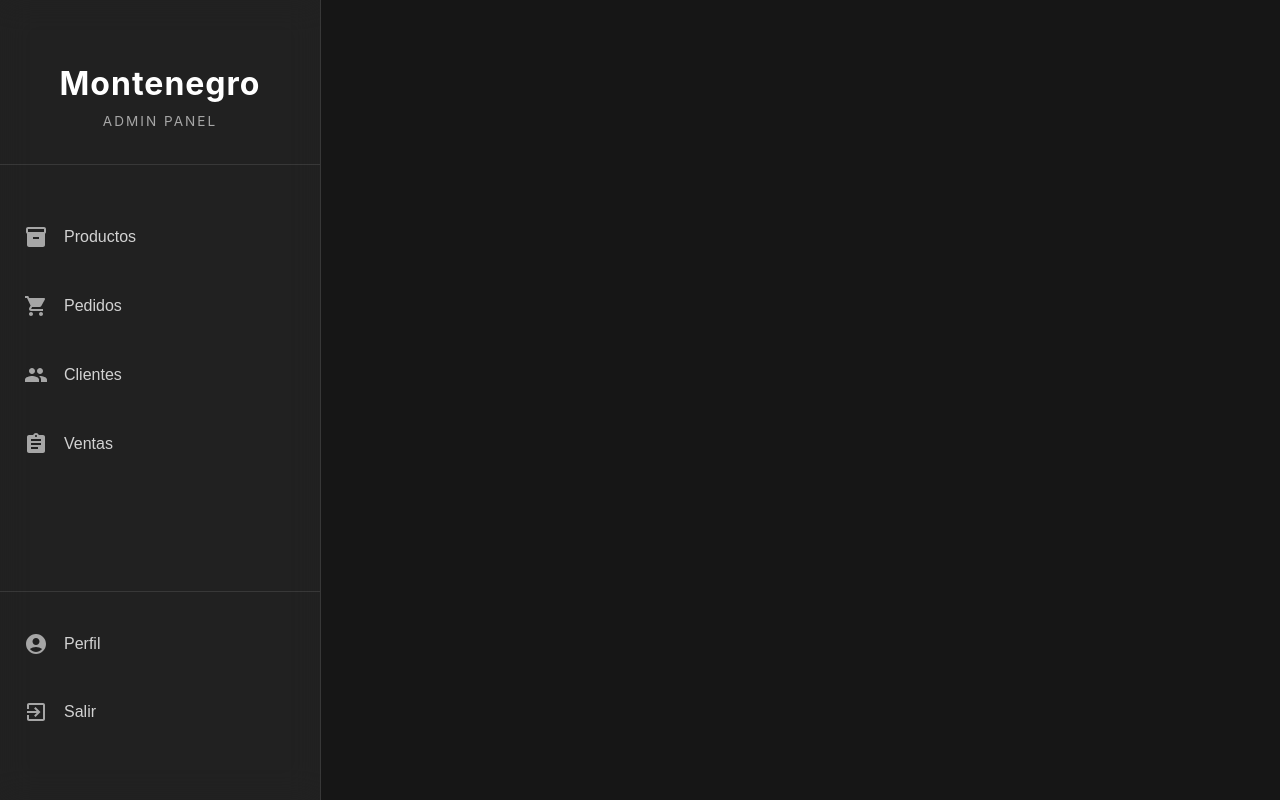
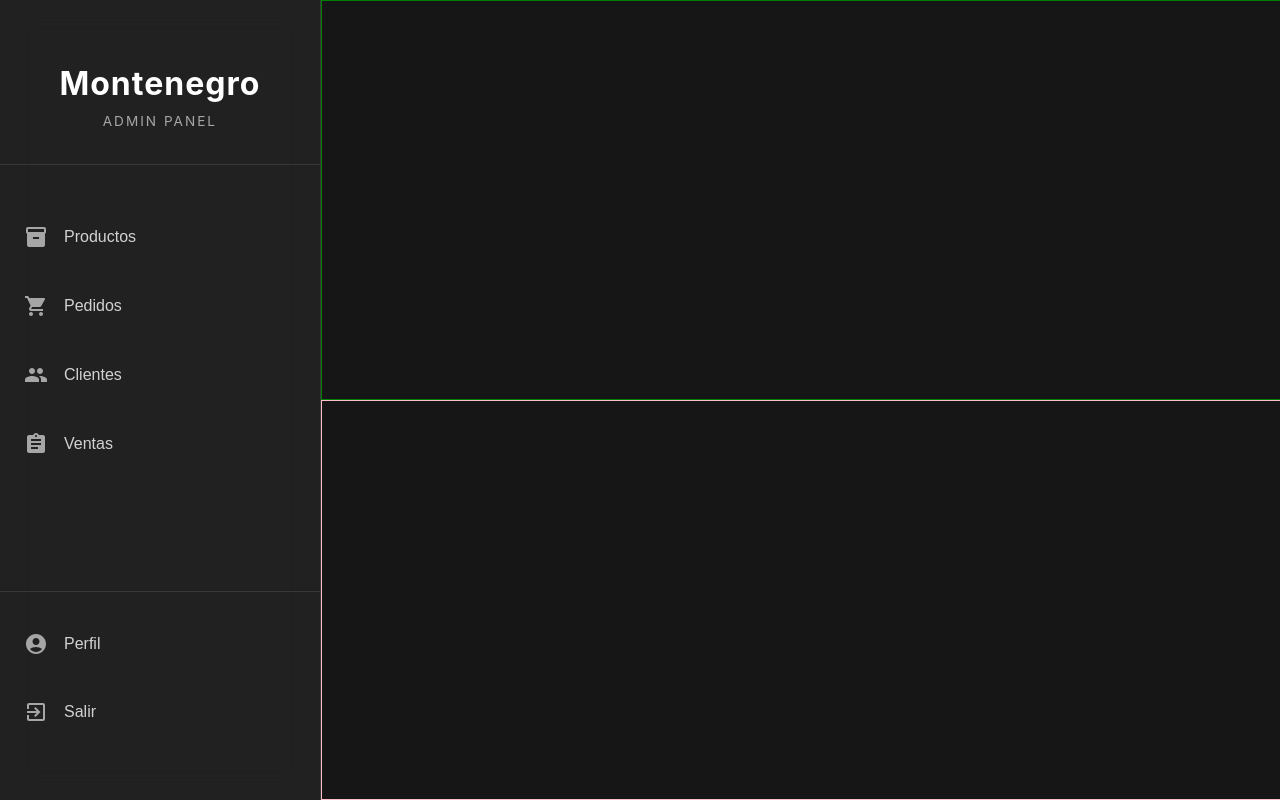
Before and after one commit to Adrian-ortiz0/frontend_montenegro, a React (Vite) app: page /admin-sales in a window 1280 px wide. Built offline with nearby package versions, Linux system fonts and the light colour scheme.

Commit message:
feat: :sparkles: Currently working on sales section

```diff
--- a/src/components/AdminSalesDashBoard.jsx
+++ b/src/components/AdminSalesDashBoard.jsx
@@ -1,10 +1,12 @@
 import React from 'react'
 import AdminNavBarAside from './subcomponents/AdminNavBarAside'
+import AdminSalesIndicators from './subcomponents/AdminSalesIndicators'
 
 const AdminSalesDashBoard = () => {
   return (
     <div className='admin-dashboard_container'>
         <AdminNavBarAside />
+        <AdminSalesIndicators />
     </div>
   )
 }
--- a/src/components/subcomponents/AdminClientsTable.jsx
+++ b/src/components/subcomponents/AdminClientsTable.jsx
@@ -21,6 +21,26 @@ const AdminClientsTable = () => {
             <p>Total Orders</p>
           </div>
         </div>
+        <div className="admin_cliente-table">
+          <div className="admin_clients-row">
+            <div>
+              <p>1</p>
+            </div>
+            <div>
+              <p>Adrian</p>
+            </div>
+            <div>
+              <p>Ortiz</p>
+            </div>
+            <div>
+              <p>dxniel7328@gmail.com</p>
+            </div>
+            <div>
+              <p>5</p>
+            </div>
+          </div>
+
+        </div>
       </div>
     </div>
   );
--- /dev/null
+++ b/src/components/subcomponents/AdminSalesIndicators.jsx
@@ -0,0 +1,16 @@
+import React from 'react'
+
+const AdminSalesIndicators = () => {
+  return (
+    <div className='admin_sections-sales'>
+      <div className='admin_first-section--sales'>
+
+      </div>
+      <div className='admin_second-section--sales'>
+
+      </div>
+    </div>
+  )
+}
+
+export default AdminSalesIndicators
--- a/src/index.css
+++ b/src/index.css
@@ -283,6 +283,11 @@ body {
   border-radius: 15px;
 }
 
+.admin_orders-table{
+  overflow-y: auto;
+  max-height: 90%;
+}
+
 .admin_orders-columns{
   display: flex;
   align-items: center;
@@ -353,3 +358,72 @@ body {
   justify-content: center;
   width: 120px;
 }
+
+.admin_clients-row{
+  display: flex;
+  width: 100%;
+  justify-content: space-around;
+  border-bottom: 1px solid rgba(255, 255, 255, 0.074);
+}
+
+.admin_cliente-table{
+  overflow-y: auto;
+  max-height: 90%;
+}
+
+.admin_clients-row div{
+  display: flex;
+  align-items: center;
+  justify-content: center;
+  width: 120px;
+}
+
+/* AdminSales */
+
+.admin_sections-sales{
+  display: flex;
+  width: 75%;
+  height: 100vh;
+  justify-content: center;
+  flex-direction: column;
+}
+
+.admin_first-section--sales{
+  width: 100%;
+  height: 50%;
+  border: 1px solid green;
+  display: flex;
+}
+
+.admin_second-section--sales{
+  width: 100%;
+  height: 50%;
+  border: 1px solid pink;
+  display: flex;
+}
+
+.admin_sales-container{
+  width: 80%;
+  height: 90%;
+  border: 1px solid rgba(255, 255, 255, 0.081);
+  background-color: #51515118;
+  border-radius: 15px;
+}
+
+.admin_sales-columns{
+  display: flex;
+  align-items: center;
+  justify-content: space-around;
+  width: 100%;
+  height: 10%;
+  border-bottom: 1px solid rgba(255, 255, 255, 0.074);
+  background-color: rgba(0, 0, 0, 0.167);
+  border-radius: 0 0 10px 10px;
+}
+
+.admin_sales-columns div{
+  display: flex;
+  align-items: center;
+  justify-content: center;
+  width: 120px;
+}
```
Also changed, not shown: src/components/subcomponents/AdminSalesTable.jsx (added, +26 -0 lines).
